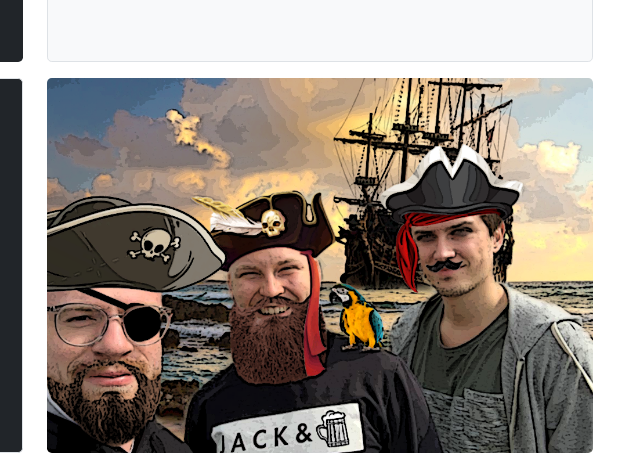
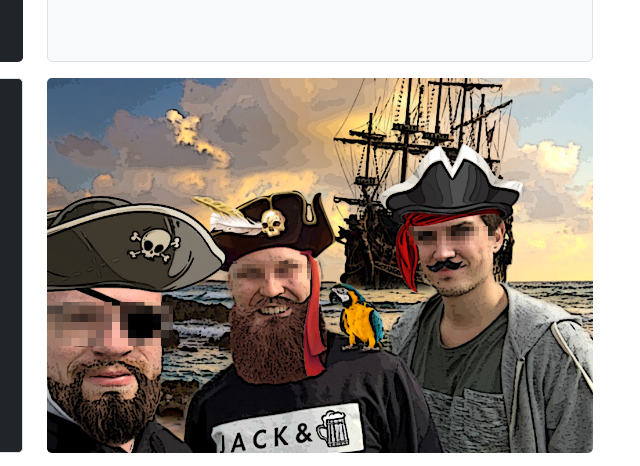
Before and after one commit to thckLighT/NetlifyWebsite, a plain HTML site: page index.html in a window 1280 px wide. Shown: the part 1256-1722 px from the top of the page, 605-1245 px from the left. Drawn offline with nearby package versions, Linux system fonts and the light colour scheme.

Commit message:
Pirate go privat

```diff
--- a/index.html
+++ b/index.html
@@ -150,7 +150,7 @@
           </div>
         </div>
         <div class="col-md-6 column">
-          <img src="img/pirates.png" class="img-fluid rounded-3" alt="...">
+          <img src="img/pirates_private.png" class="img-fluid rounded-3" alt="...">
         </div>
       </div>
 
```
Also changed, not shown: img/pirates.png (deleted), img/pirates_private.png (added), 2 other files.
